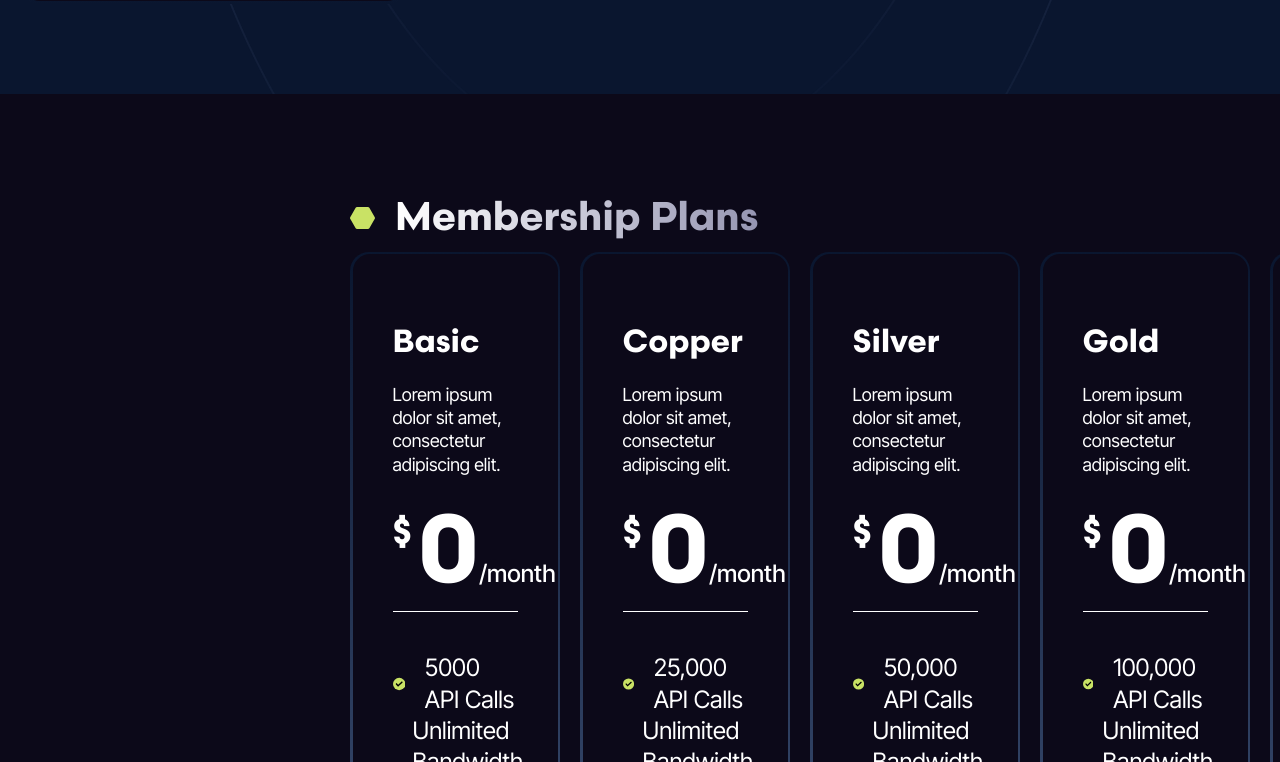
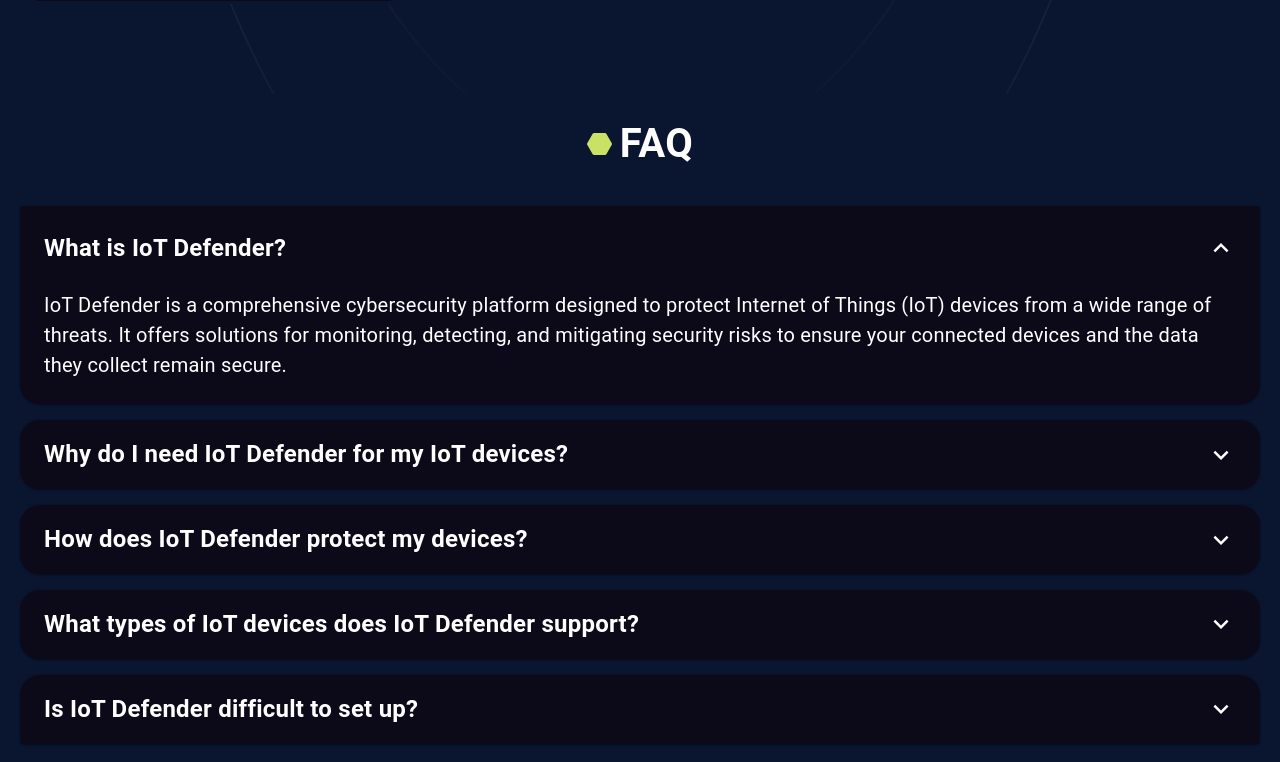
Before and after one commit to mfaisalakram/IOT-Defender, a React (Create React App) app: page / in a window 1280 px wide. Shown: the part 2958-3720 px from the top of the page. Built offline with nearby package versions, Linux system fonts and the light colour scheme.

Commit message:
commented the MembershipPlan section for now

```diff
--- a/src/App.js
+++ b/src/App.js
@@ -35,7 +35,7 @@ function App() {
           <Featured />
           <HowItWork />
           <OurFeatures />
-          <MembershipPlan />
+          {/* <MembershipPlan /> */}
           <Faq />
           <GetInTouch />
           <Footer />
```
